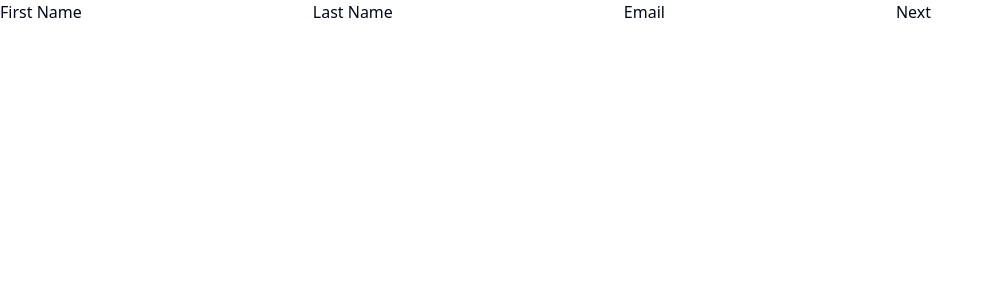
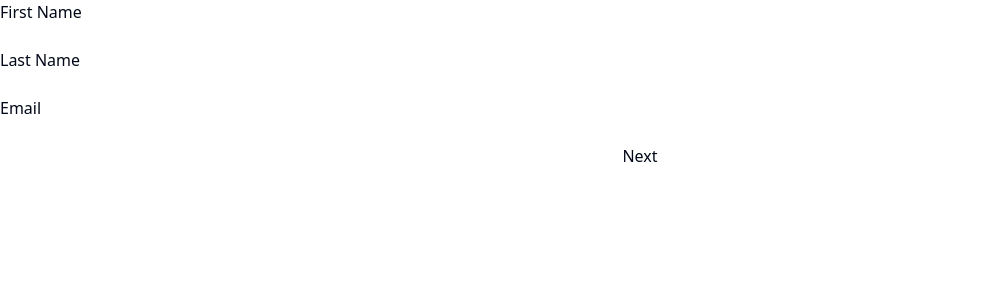
Before and after one commit to akadeepesh/Virtual-Mentor-EY, a Next.js app in the folder frontend/: page /check in a window 1280 px wide. Shown: the top 300 px of the page, without its empty margins (0-993 px from the left). Built offline with nearby package versions, Linux system fonts and the light colour scheme.

Commit message:
have to copy formation of check.tsx to form.tsx

```diff
--- a/frontend/pages/check.tsx
+++ b/frontend/pages/check.tsx
@@ -27,9 +27,9 @@ const DividedForm = () => {
   return (
     <form onSubmit={handleFormSubmit}>
       {section === 1 && (
-        <div>
+        <div className='flex flex-col'>
           <label>First Name</label>
-          <input
+          <input className='w-1/4'
             type="text"
             name="firstName"
             value={formData.firstName}
@@ -37,7 +37,7 @@ const DividedForm = () => {
           />
 
           <label>Last Name</label>
-          <input
+          <input className='w-1/4'
             type="text"
             name="lastName"
             value={formData.lastName}
@@ -45,7 +45,7 @@ const DividedForm = () => {
           />
 
           <label>Email</label>
-          <input
+          <input className='w-1/4'
             type="email"
             name="email"
             value={formData.email}
@@ -57,9 +57,9 @@ const DividedForm = () => {
       )}
 
       {section === 2 && (
-        <div>
+        <div className='flex flex-col'>
           <label>Password</label>
-          <input
+          <input className='w-1/4'
             type="password"
             name="password"
             value={formData.password}
@@ -67,7 +67,7 @@ const DividedForm = () => {
           />
 
           <label>Confirm Password</label>
-          <input
+          <input className='w-1/4'
             type="password"
             name="confirmPassword"
             value={formData.confirmPassword}
```
